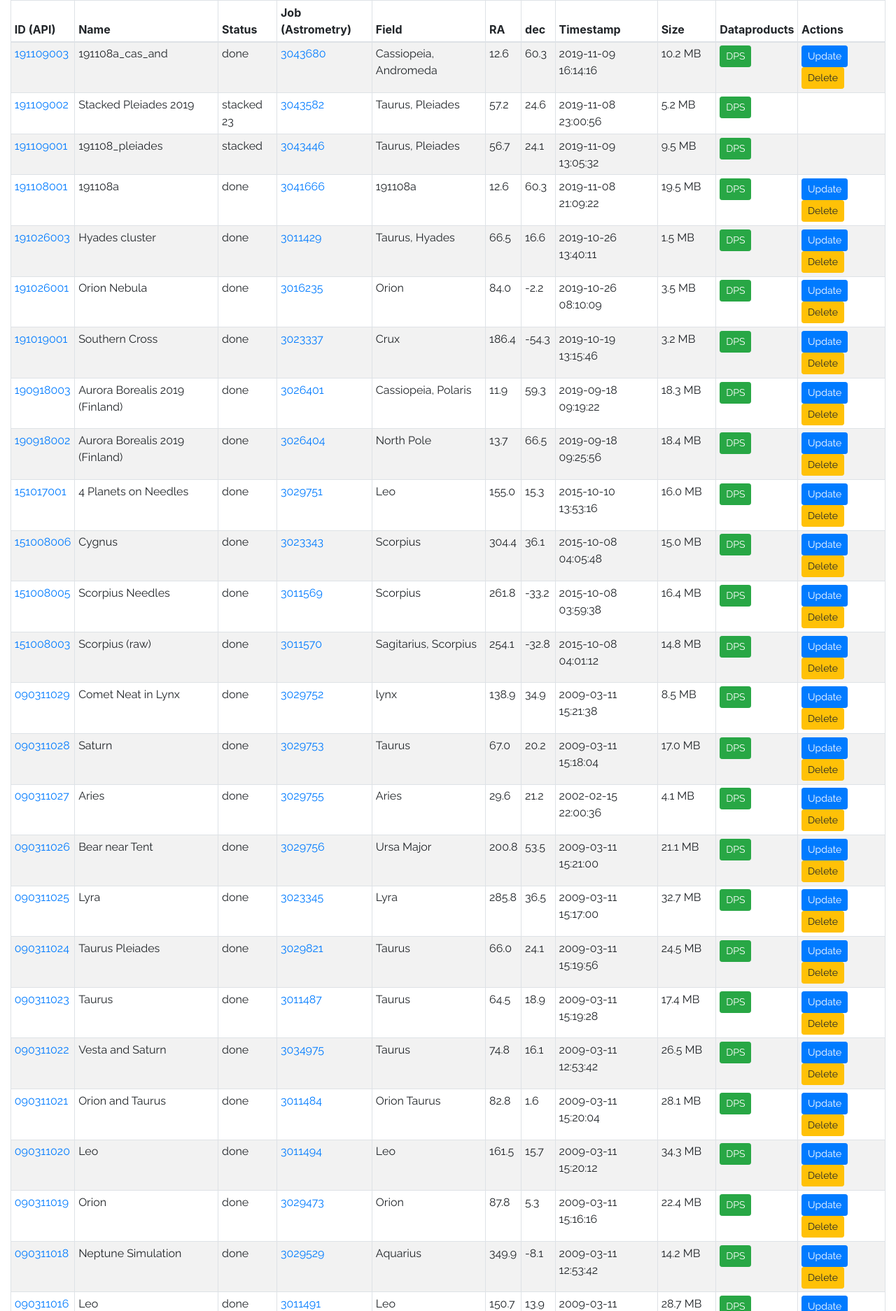
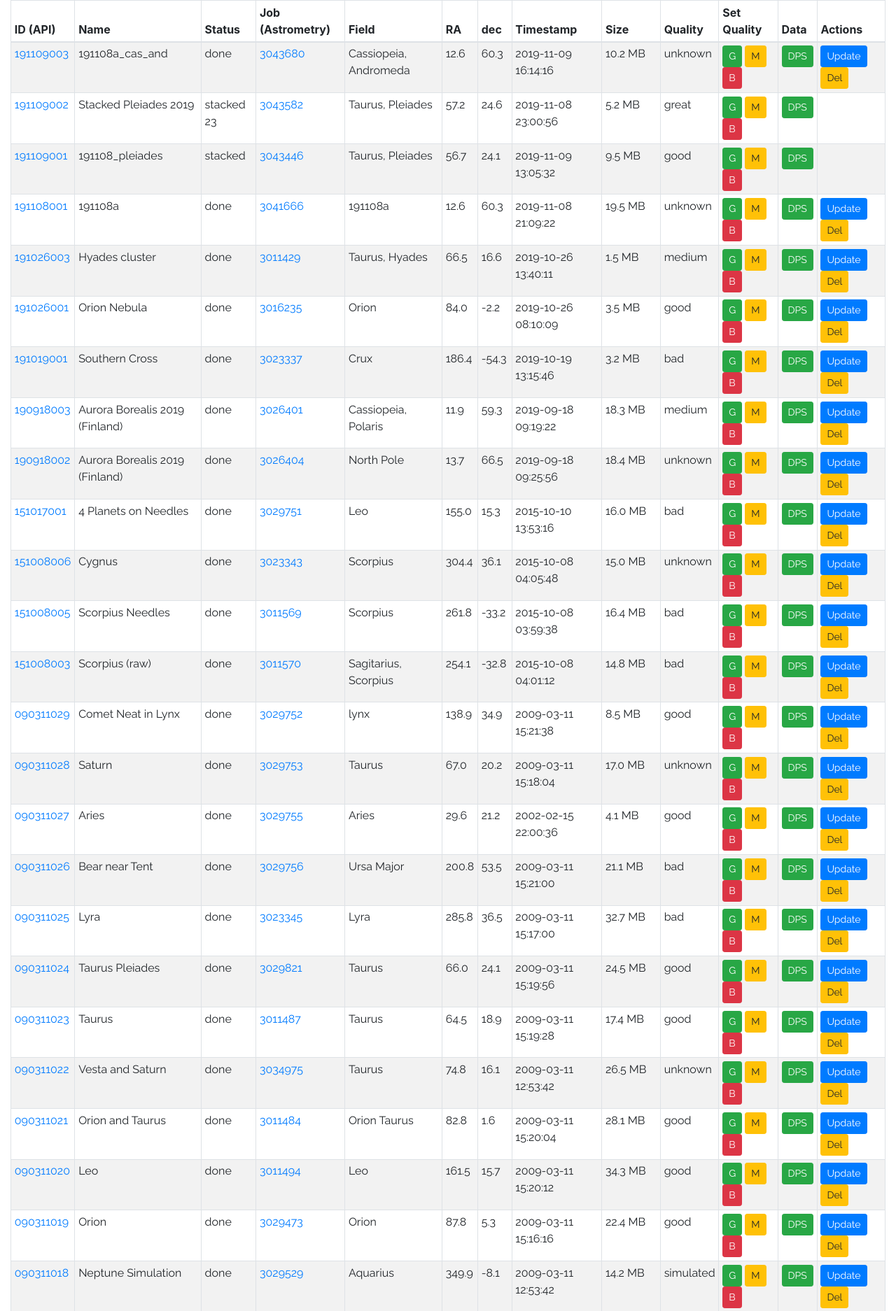
Before and after one commit to nvermaas/MyAstroBase, a Django app: page /astrobase/ in a window 1280 px wide. Shown: the part 124-1998 px from the top of the page at 70% size. Run offline with Django 3.2, Linux system fonts and the light colour scheme; a user stored in the database is signed in; data comes from the database, SQL or seed files in the repository; both versions use the stored data as it was after the commit; parts of the project's set-up code (start-up, migrations or seed data) failed here and were passed over; some libraries are stand-ins or nearby versions.

Commit message:
added quality buttons

```diff
--- a/astrobase/backend_app/models.py
+++ b/astrobase/backend_app/models.py
@@ -77,7 +77,7 @@ class Status(models.Model):
 class Observation(TaskObject):
     date = models.DateTimeField('start time', null=True)
     # can be used to distinguish types of observations, like with powershot G2 or Kitt Peak
-    observing_mode = models.CharField(max_length=50, default="digcam")
+    observing_mode = models.CharField(max_length=50, default="")
     description = models.CharField(max_length=255, default="", null=True, blank=True)
     url = models.CharField(max_length=100, default="")
     # can be used to distinguish types of observations, like for ARTS.
@@ -90,7 +90,7 @@ class Observation(TaskObject):
     field_dec = models.FloatField('field_dec', null = True)
     field_fov = models.FloatField('field_fov', null=True)
 
-    quality = models.CharField(max_length=30, default="unknown")
+    quality = models.CharField(max_length=30, default="")
 
     # this translates a view-name (from urls.py) back to a url, to avoid hardcoded url's in the html templates
     # bad : <td><a href="/astrobase/observations/{{ observation.id }}/" target="_blank">{{ observation.taskID }} </a> </td>
--- a/astrobase/backend_app/templates/backend_app/index.html
+++ b/astrobase/backend_app/templates/backend_app/index.html
@@ -25,8 +25,11 @@
 
                         <th>Timestamp</th>
                         <th>Size</th>
-                        <th>Dataproducts</th>
+                        <th>Quality</th>
+                        <th>Set Quality</th>
+                        <th>Data</th>
                         <th>Actions</th>
+
                     </tr>
                     </thead>
                     <tbody>
@@ -45,7 +48,7 @@
     </div>
     {% include 'backend_app/pagination.html' %}
 </div>
-    <p class="footer"> Version 1.2.1 (30 oct 2019)</p>
+    <p class="footer"> Version 1.2.2 (13 nov 2019)</p>
 
     <script type="text/javascript">
         (function(seconds) {
--- a/astrobase/backend_app/templates/backend_app/observations.html
+++ b/astrobase/backend_app/templates/backend_app/observations.html
@@ -18,6 +18,17 @@
             <td>{{ observation.field_dec|floatformat }}</td>
             <td>{{ observation.date|date:"Y-m-d H:i:s" }} </td>
             <td>{{ observation.size|filesizeformat }} </td>
+
+            <td>{{ observation.quality }}</td>
+            <td>
+
+                {% if user.is_authenticated %}
+                    <a href="{% url 'observation-setquality-view' observation.pk 'good' my_observations.number %}" class="btn btn-success btn-sm" role="button">G</a>
+                    <a href="{% url 'observation-setquality-view' observation.pk 'medium' my_observations.number %}" class="btn btn-warning btn-sm" role="button">M</a>
+                    <a href="{% url 'observation-setquality-view' observation.pk 'bad' my_observations.number %}" class="btn btn-danger btn-sm" role="button">B</a>
+                {% endif %}
+            </td>
+
             <td>
                 <a href="{% url 'dataproducts-list-view' observation.taskID %}" class="btn btn-success btn-sm" role="button">DPS</a>
                 {% for dataproduct in my_dataproducts_list %}
@@ -61,12 +72,13 @@
                     {% endif %}
                     {% if observation.my_status == "done" %}
                         <a href="{% url 'observation-setstatus-view' observation.pk 'processed' my_observations.number %}" class="btn btn-primary btn-sm" role="button">Update</a>
-                        <a href="{% url 'observation-setstatus-view' observation.pk 'removing' my_observations.number %}" class="btn btn-warning btn-sm" role="button">Delete</a>
+                        <a href="{% url 'observation-setstatus-view' observation.pk 'removing' my_observations.number %}" class="btn btn-warning btn-sm" role="button">Del</a>
 
                     {% endif %}
 
                 {% endif %}
             </td>
+
             </tr>
         </div>
     {% endif %}
--- a/astrobase/backend_app/urls.py
+++ b/astrobase/backend_app/urls.py
@@ -57,4 +57,7 @@ urlpatterns = [
          views.DataProductSetStatusView,
          name='dataproduct-setstatus-view'),
 
+    path('observations/<int:pk>/setquality/<quality>/<page>',
+         views.ObservationSetQuality,
+         name='observation-setquality-view'),
 ]
--- a/astrobase/backend_app/views.py
+++ b/astrobase/backend_app/views.py
@@ -268,6 +268,14 @@ def ObservationSetStatus(request,pk,new_status,page):
     return redirect('/astrobase/?page='+page)
 
 
+def ObservationSetQuality(request,pk,quality,page):
+    model = Observation
+    observation = Observation.objects.get(pk=pk)
+    observation.quality = quality
+    observation.save()
+    return redirect('/astrobase/?page='+page)
+
+
 # set the status of an observation and all its dataproducts to 'new_dps_status'
 # example: 'Validate DPS' button
 # /astrobase/observations/<int:pk>/setstatus_dps/<new_dps_status>/<new_obs_status>/<page>
```
Also changed, not shown: astrobase/astrobase/astrobase.sqlite3, 1 other file.
